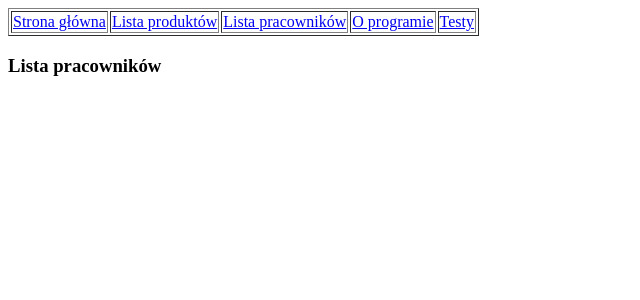
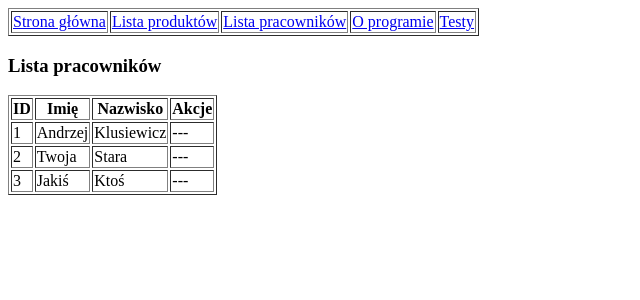
Before and after one commit to andrzejklusiewicz33/python_21_11_2022, a Flask app: page /show_employees in a window 1280 px wide. Shown: the top 300 px of the page, without its empty margins (0-640 px from the left). Run offline with Flask 2, Linux system fonts and the light colour scheme.

Commit message:
zadanie 59

```diff
--- a/web/app.py
+++ b/web/app.py
@@ -1,6 +1,7 @@
-from flask import Flask, render_template
+from flask import Flask, render_template,jsonify
 from domain import *
 import dao.employees_dao as edao
+import dao.products_dao as pdao
 
 app = Flask(__name__)
 
@@ -12,6 +13,8 @@ def index():  # put application's code here
 
 @app.route('/show_products')
 def show_products():
+    for p in pdao.get_all():
+        print(p)
     return render_template("show_products.html")
 
 @app.route('/about')
@@ -27,9 +30,10 @@ def about():
 
 @app.route('/show_employees')
 def show_employees():
-    for e in edao.get_all():
+    employees=edao.get_all()
+    for e in employees:
         print(e)
-    return render_template("show_employees.html")
+    return render_template("show_employees.html",employees=employees)
 
 @app.route('/tests')
 def tests():
@@ -38,6 +42,7 @@ def tests():
     f.film='Samsara'
     f.book='Organizacje wykładnicze'
     return render_template("tests.html",first_name="Andrzej",last_name="Klusiewicz",langs=jezyki,favourites=f)
+
 
 if __name__ == '__main__':
     app.run(debug=True,port=80)
@@ -69,3 +74,7 @@ if __name__ == '__main__':
 #58. Stwórz klasę Product o odpowiednich polach - zgodnych z kolumnami w tabelce products.
 #Dodaj products_dao i umieść w nim funkcję zwracającą 3 przykładowe obiekty klasy Product.
 #Zadbaj o to by po wejściu w /show_products na konsoli wyświetliły się odebrane z dao obiekty.
+
+
+#59. Wyświetl pochodzące z dao dane o produktach na widoku. Wyswietl tylko id produktu,
+#produkt i nazwę. Opis będzie widoczny w ekranie szczegoly produktu.
--- a/web/dao/products_dao.py
+++ b/web/dao/products_dao.py
@@ -1,3 +1,7 @@
 from domain import *
 def get_all():
-    pass
+    p1=Product(1,'Bulbulator','robi bul bul',1111)
+    p2=Product(2,'Wihajster','takie cos z takim czyms bez takiego czegos',9999)
+    p3=Product(3,'Przyczłap do wihajstra','Takie coś że można to i tamto',100)
+    result=[p1,p2,p3]
+    return result
--- a/web/templates/show_employees.html
+++ b/web/templates/show_employees.html
@@ -7,5 +7,11 @@
 <body>
 {% include 'menu.html' %}
 <h3>Lista pracowników</h3>
+<table border="1">
+    <tr><th>ID</th><th>Imię</th><th>Nazwisko</th><th>Akcje</th></tr>
+    {% for e in employees %}
+        <tr><td>{{ e.employee_id }}</td><td>{{ e.first_name }}</td><td>{{ e.last_name }}</td><td>---</td></tr>
+    {% endfor %}
+</table>
 </body>
 </html>
```
Also changed, not shown: web/domain.py (line endings or trailing spaces).
